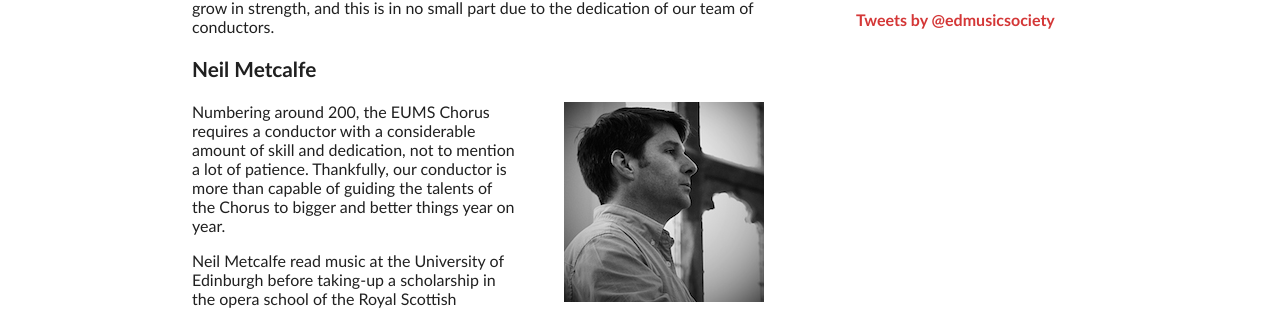
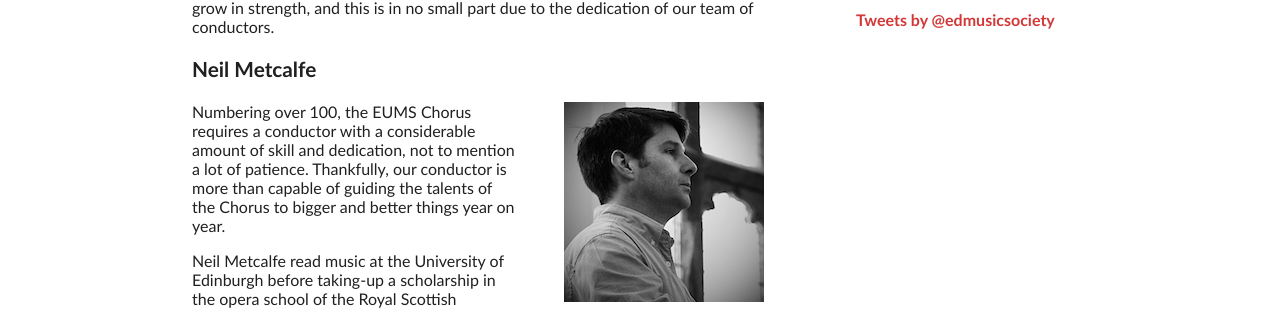
Before and after one commit to eums/website, a Jekyll site: the page built from conductors/index.markdown, in a window 1280 px wide and 900 px high. Shown: the part 297-607 px from the top of the window. Built offline with Jekyll 4.4.1, drawn with Linux system fonts in a browser that asks for light colours; comment, search, counter and statistics services are not loaded.

Commit message:
update conductors with chorus size

```diff
--- a/conductors/index.markdown
+++ b/conductors/index.markdown
@@ -16,7 +16,7 @@ dedication of our team of conductors.
 
 <img alt="Neil Metcalfe" class="aside" src="/assets/img/people/neil-square.jpg">
 
-Numbering around 200, the EUMS Chorus requires a conductor with a considerable
+Numbering over 100, the EUMS Chorus requires a conductor with a considerable
 amount of skill and dedication, not to mention a lot of patience. Thankfully,
 our conductor is more than capable of guiding the talents of the Chorus to
 bigger and better things year on year.
```
